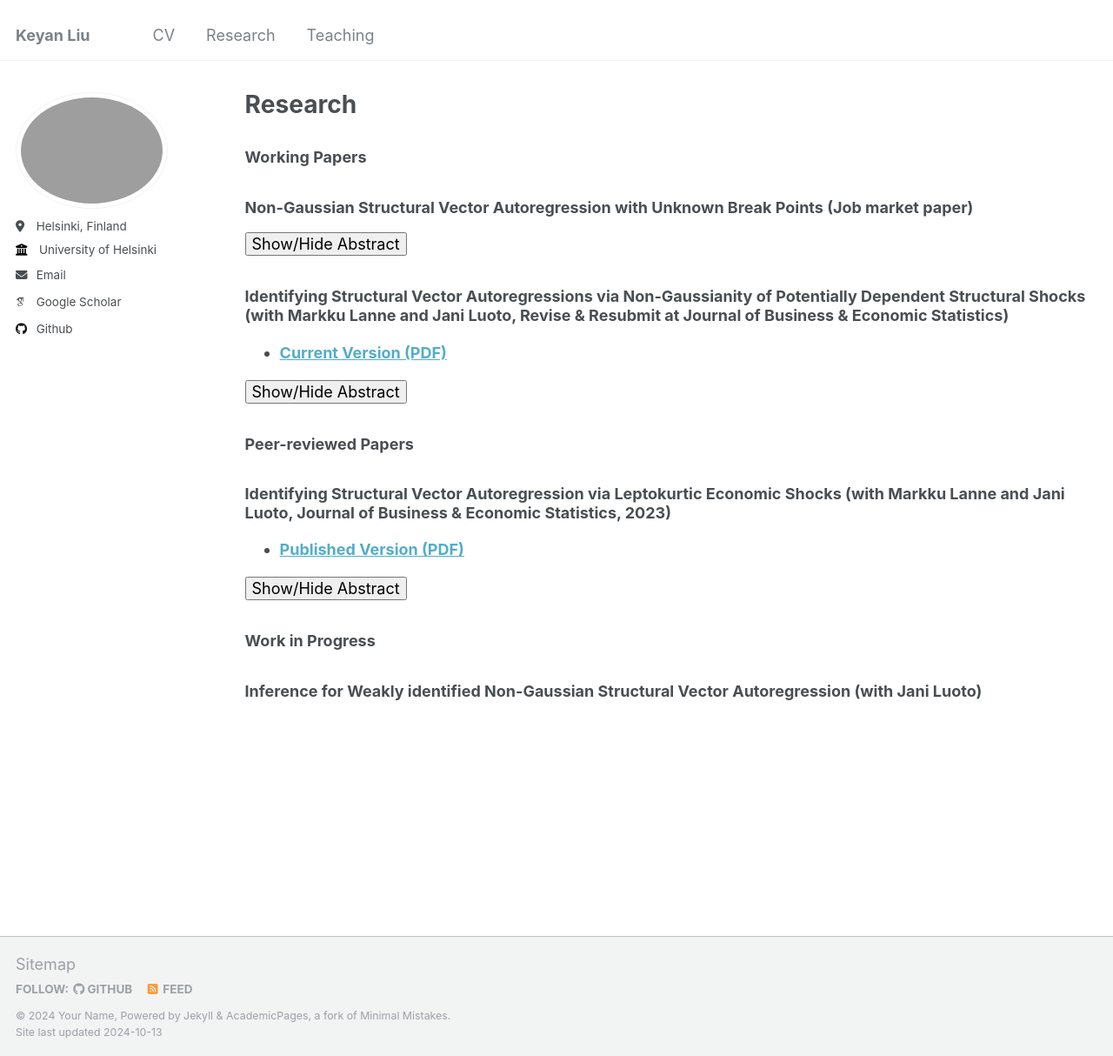
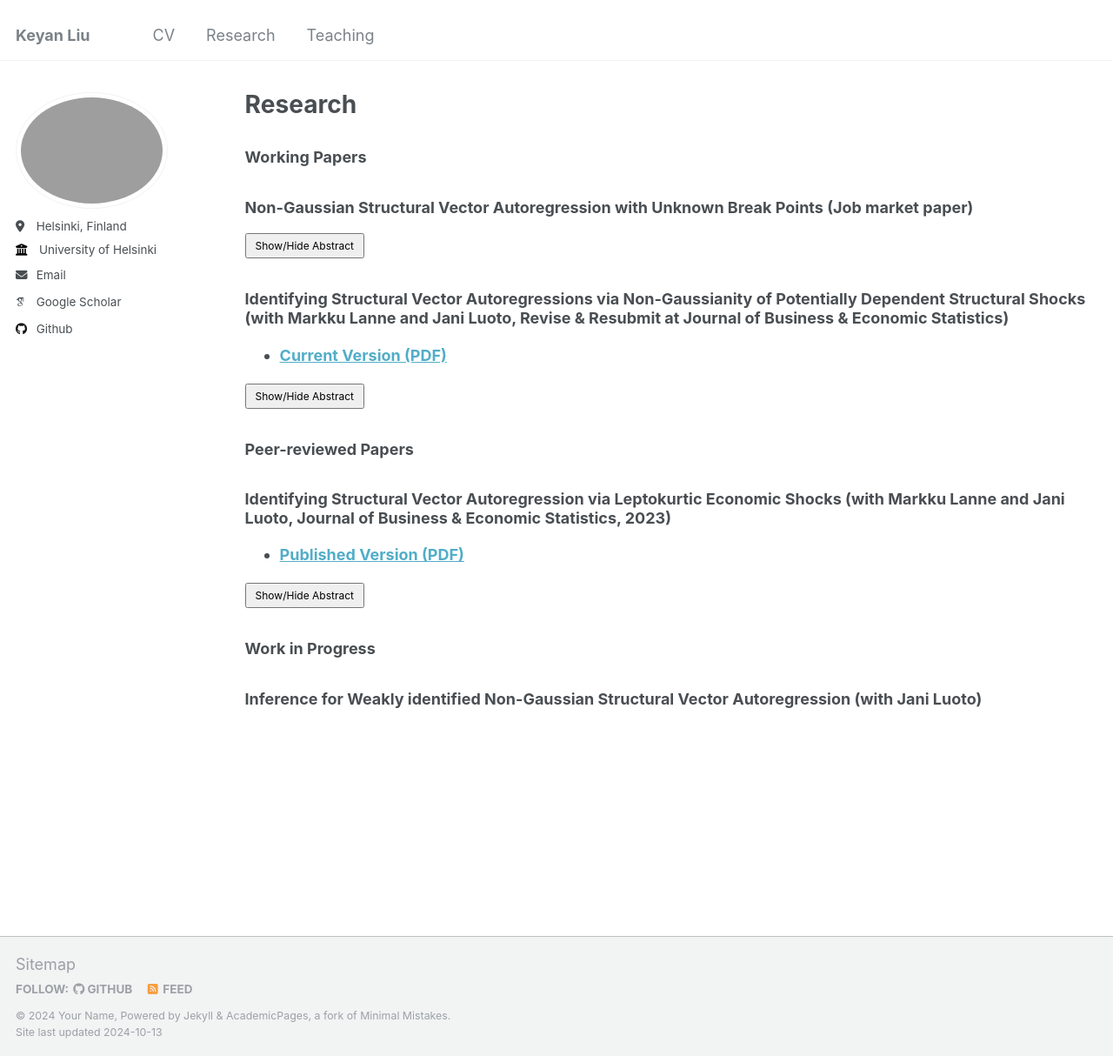
Before and after one commit to keyanliu1/keyanliu1.github.io, a Jekyll site: the page built from _pages/publications.md, in a window 1280 px wide and 1214 px high. Shown: the whole window at 87% size. Built offline with Jekyll 4.4.1, drawn with Linux system fonts in a browser that asks for light colours; some web fonts are replaced.

Commit message:
Update publications.md

```diff
--- a/_pages/publications.md
+++ b/_pages/publications.md
@@ -5,36 +5,32 @@ permalink: /publications/
 author_profile: true
 ---
 
-
 ### Working Papers
 
 ### **Non-Gaussian Structural Vector Autoregression with Unknown Break Points (Job market paper)**
 
-<button onclick="toggleAbstract('abstract1')">Show/Hide Abstract</button>
+<button onclick="toggleAbstract('abstract1')" style="font-size: 12px; padding: 5px 10px;">Show/Hide Abstract</button>
 <div id="abstract1" style="display:none;">
   <p>In this paper, I consider testing and estimating non-Gaussian Structural Vector Autoregressive models with unknown break points (SVAR-BP). This model extends traditional SVAR analysis by allowing for unknown breakpoints, capturing potential changes in both autoregressive coefficients and structural parameters. I employ the Partial Sample Generalized Method of Moments (PSGMM) to estimate the model and utilize the sup-Wald test to assess parameter stability. Additionally, I establish the asymptotic properties of the break point estimators and propose a sequential procedure for detecting and estimating multiple break points. My method is applied to a U.S. macroeconomic dataset from 1954 to 2023, where I identify significant structural breaks corresponding to key economic events. The results demonstrate the ability of our approach to detect and estimate multiple break points, modeling shifts in the dynamics of economic variables driven by external shocks.</p>
 </div>
 
-
 ### **Identifying Structural Vector Autoregressions via Non-Gaussianity of Potentially Dependent Structural Shocks (with Markku Lanne and Jani Luoto, Revise &amp; Resubmit at Journal of Business &amp; Economic Statistics)**
 - [**Current Version (PDF)**](https://keyanliu1.github.io/keyanliu/files/Paper2.pdf)
 
-<button onclick="toggleAbstract('abstract2')">Show/Hide Abstract</button>
+<button onclick="toggleAbstract('abstract2')" style="font-size: 12px; padding: 5px 10px;">Show/Hide Abstract</button>
 <div id="abstract2" style="display:none;">
   <p>We show that all shocks in an $n$-dimensional structural vector autoregression (SVAR) are globally identified up to their order and signs if they are orthogonal and either (i) have zero co-skewness and at most one of them is not skewed or (ii) exhibit no excess co-kurtosis and at least $n-1$ of them are leptokurtic. The former case covers SVAR models with errors following dependent volatility processes. Moreover, if the numbers of both skewed and leptokurtic shocks are smaller than $n-1$, the skewed and leptokurtic shocks are globally identified, while the remaining shocks are set identified. To capture the non-Gaussian features of the data, versatile error distributions are needed. We discuss the Bayesian implementation of an SVAR-GARCH model with skewed <i>t</i>-distributed errors, including the assessment of the strength of identification and checking the validity of exogenous instruments potentially used for identification. The methods are illustrated in an empirical application to the oil market.</p>
 </div>
-
 
 ### Peer-reviewed Papers
 
 ### **Identifying Structural Vector Autoregression via Leptokurtic Economic Shocks (with Markku Lanne and Jani Luoto, Journal of Business &amp; Economic Statistics, 2023)**
 - [**Published Version (PDF)**](https://keyanliu1.github.io/keyanliu/files/Paper11.pdf)
 
-<button onclick="toggleAbstract('abstract3')">Show/Hide Abstract</button>
+<button onclick="toggleAbstract('abstract3')" style="font-size: 12px; padding: 5px 10px;">Show/Hide Abstract</button>
 <div id="abstract3" style="display:none;">
   <p>We revisit the generalized method of moments (GMM) estimation of the non-Gaussian structural vector autoregressive (SVAR) model. It is shown that in the $n$-dimensional SVAR model, global and local identification of the contemporaneous impact matrix is achieved with as few as $n^2+n(n-1)/2$ suitably selected moment conditions, when at least $n-1$ of the structural errors are all  leptokurtic (or platykurtic). We also relax the potentially problematic assumption of mutually independent structural errors in part of the previous literature to the requirement that the errors be mutually uncorrelated. Moreover, we assume the error term to be only serially uncorrelated, not independent in time, which allows for univariate conditional heteroskedasticity in its components. A small simulation experiment highlights the good properties of the estimator and the proposed moment selection procedure. The use of the methods is illustrated by means of an empirical application to the effect of a tax increase on U.S. gasoline consumption and carbon dioxide emissions.</p>
 </div>
-
 
 ### Work in Progress
 
```
